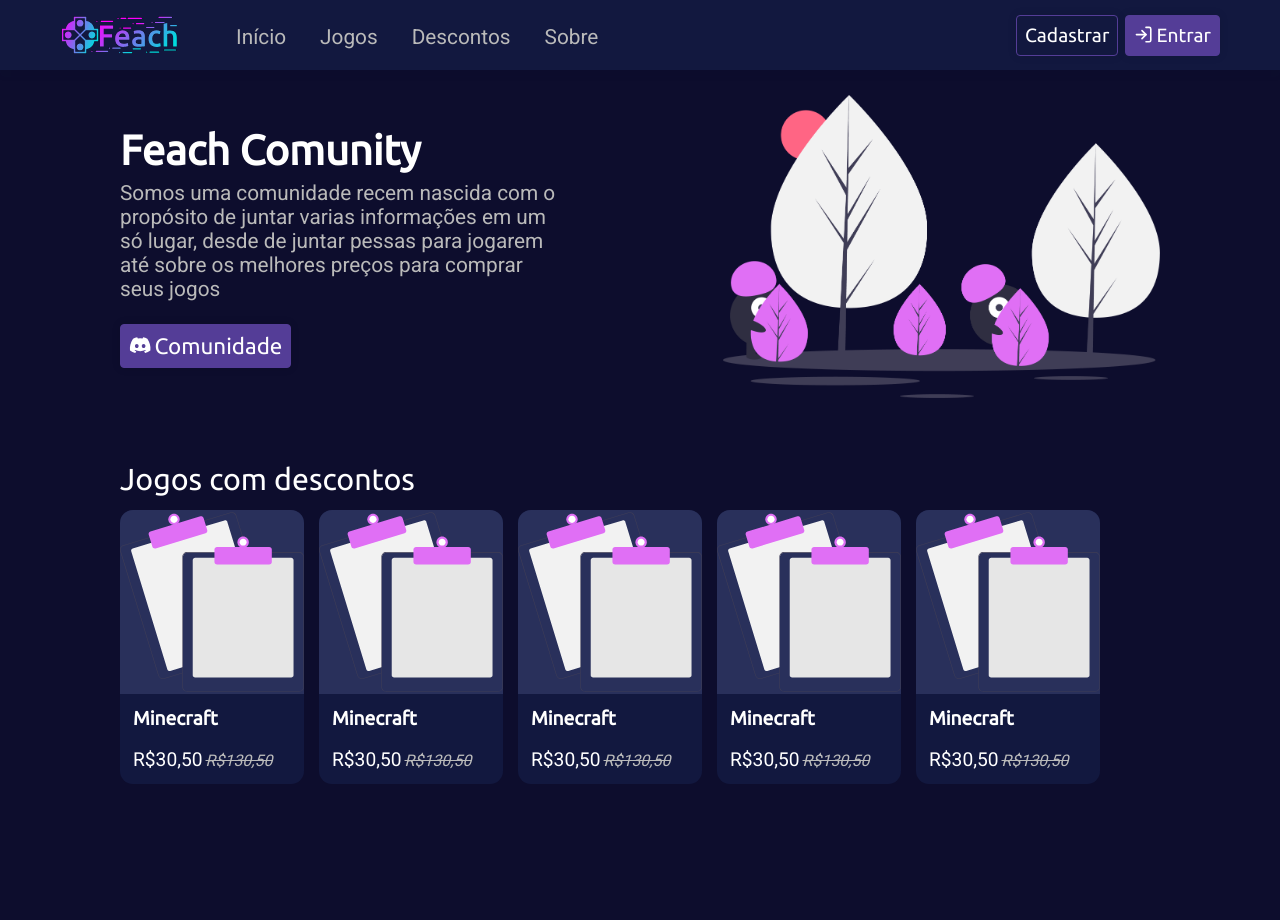
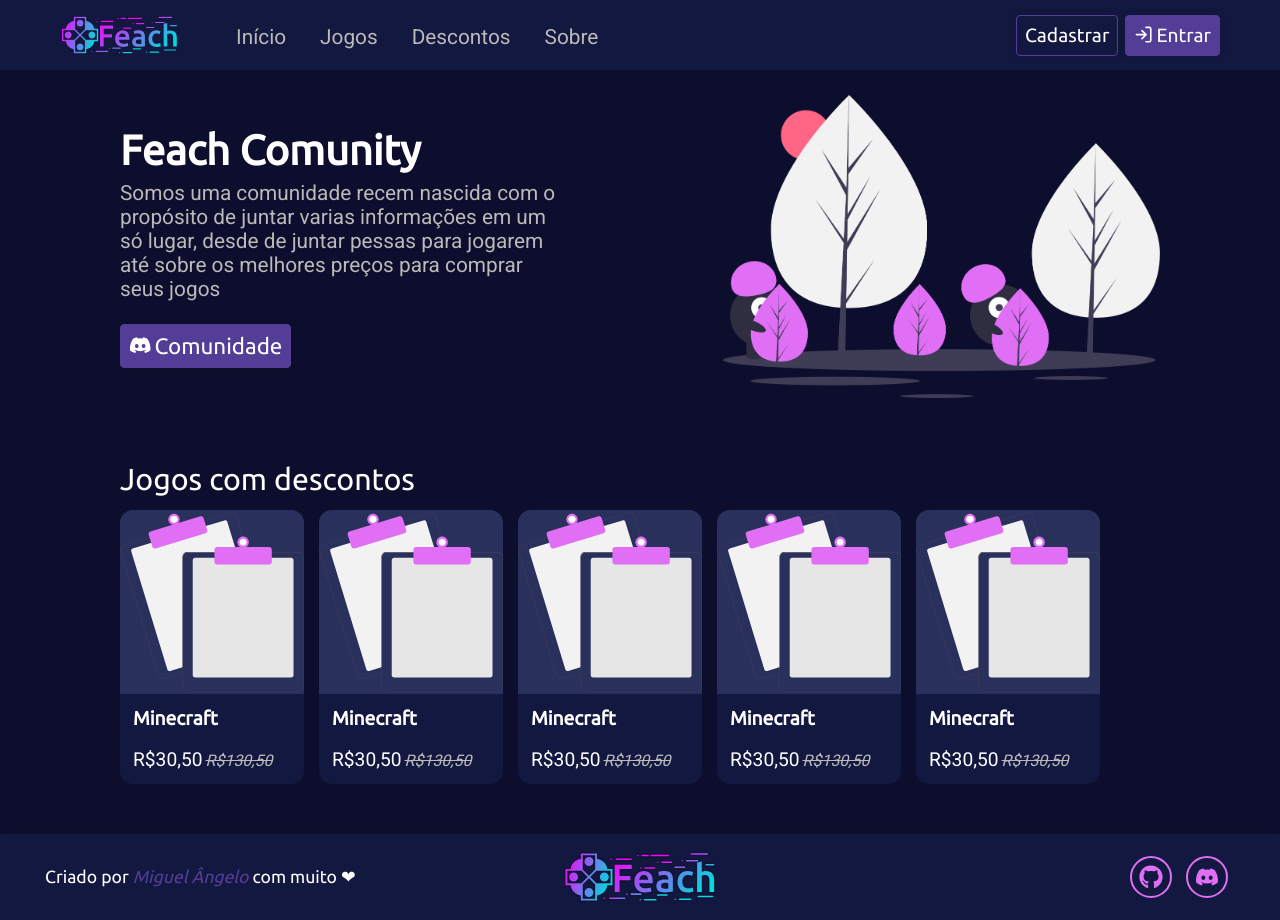
Before and after one commit to miguel5g/feach-web, a Next.js app: page / in a window 1280 px wide. Before the commit the page ends 834 px from the top, so only its background shows below. Built offline with nearby package versions, Linux system fonts and the light colour scheme; no server answers.

Commit message:
Criado componente Footer

```diff
--- /dev/null
+++ b/src/components/Footer/index.tsx
@@ -0,0 +1,32 @@
+import React from 'react';
+import { DiCode } from 'react-icons/di';
+import { FaGithub, FaDiscord } from 'react-icons/fa';
+
+import {
+  Contacts, ContactsItem, Container, Creator, Logo,
+} from './styles';
+
+const Footer: React.FC = () => (
+  <Container>
+    <Logo src="/svg/logo.svg" />
+
+    <Contacts>
+      <ContactsItem rel="noopener noreferrer" target="_blank" href="https://github.com/miguel5g">
+        <FaGithub size="1.5rem" />
+      </ContactsItem>
+      <ContactsItem rel="noopener noreferrer" target="_blank" href="https://discord.gg/qctaeAZUFe">
+        <FaDiscord size="1.5rem" />
+      </ContactsItem>
+    </Contacts>
+
+    <Creator>
+      Criado por
+      {' '}
+      <a href="https://github.com/miguel5g">Miguel Ângelo</a>
+      {' '}
+      com muito ❤
+    </Creator>
+  </Container>
+);
+
+export default Footer;
--- /dev/null
+++ b/src/components/Footer/styles.ts
@@ -0,0 +1,90 @@
+import styled from 'styled-components';
+
+export const Container = styled.div`
+  display: grid;
+  align-items: center;
+  grid-template-columns: 1fr 1fr 1fr;
+  grid-template-rows: 1fr;
+  grid-template-areas: "cr lg ct";
+
+  padding: 0 45px;
+  margin-top: auto;
+  height: 86px;
+
+  background-color: ${({ theme }) => theme.bg.primary};
+  box-shadow: 0 -7px 6px 0 rgba( 33, 43, 54, .04);
+
+  overflow: hidden;
+
+  @media (max-width: 1000px) {
+    display: flex;
+    flex-direction: column;
+    min-height: 86px;
+    padding: 15px;
+    height: auto;
+  }
+`;
+
+export const Logo = styled.img`
+  margin: 5px auto;
+
+  height: 52px;
+
+  @media (max-width: 768px) {
+    margin-right: 0;
+  }
+`;
+
+export const Creator = styled.span`
+  grid-area: cr;
+
+  font-size: 1.1rem;
+  font-family: 'Ubuntu', sans-serif;
+  color: ${({ theme }) => theme.txt.primary};
+
+  & > a {
+    color: ${({ theme }) => theme.app.secondary};
+    font-style: italic;
+  }
+
+  @media (max-width: 1000px) {
+    margin: 0 auto;
+    margin-top: 7px;
+  }
+`;
+
+export const Contacts = styled.div`
+  grid-area: ct;
+  display: flex;
+  flex-direction: row;
+
+  margin-left: auto;
+
+  @media (max-width: 1000px) {
+    margin: 0 auto;
+    margin-top: 10px;
+  }
+`;
+
+export const ContactsItem = styled.a`
+  display: flex;
+  align-items: center;
+  justify-content: center;
+
+  margin: 0 7px;
+  padding: 7px;
+
+  border: solid 2px ${({ theme }) => theme.app.primary};
+  border-radius: 50%;
+
+  color: ${({ theme }) => theme.app.primary};
+
+  transition: all 0.2s;
+
+  &:hover {
+    color: ${({ theme }) => theme.bg.primary};
+
+    background-color: ${({ theme }) => theme.app.primary};
+    box-shadow: 0 3px 8px 0 rgba(33, 43, 54, .25);
+  }
+`;
--- a/src/pages/index.tsx
+++ b/src/pages/index.tsx
@@ -6,8 +6,21 @@
 import Header from '../components/Header';
 
 import {
-  S1, S2, Container, PageDesc, PageTitle, StyledLink, S1Image, S2Title, S2GameList, S2GameItem, S2GameTitle, S2GameIcon, S2GamePrice,
+  S1,
+  S2,
+  Container,
+  PageDesc,
+  PageTitle,
+  StyledLink,
+  S1Image,
+  S2Title,
+  S2GameList,
+  S2GameItem,
+  S2GameTitle,
+  S2GameIcon,
+  S2GamePrice,
 } from '../styles/pages/Index';
+import Footer from '../components/Footer';
 
 const Home: React.FC = () => (
   <>
@@ -86,6 +99,8 @@
         </S2GameList>
       </S2>
     </Container>
+
+    <Footer />
   </>
 );
 
```
